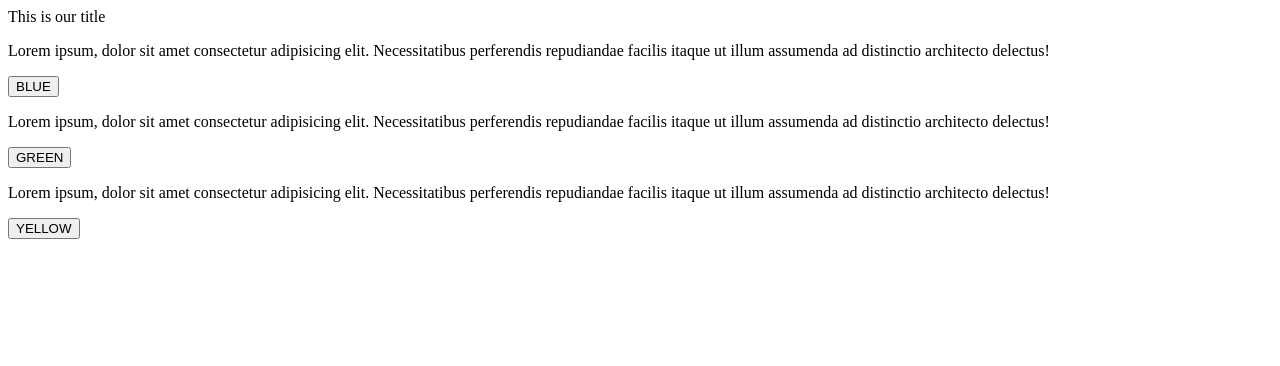
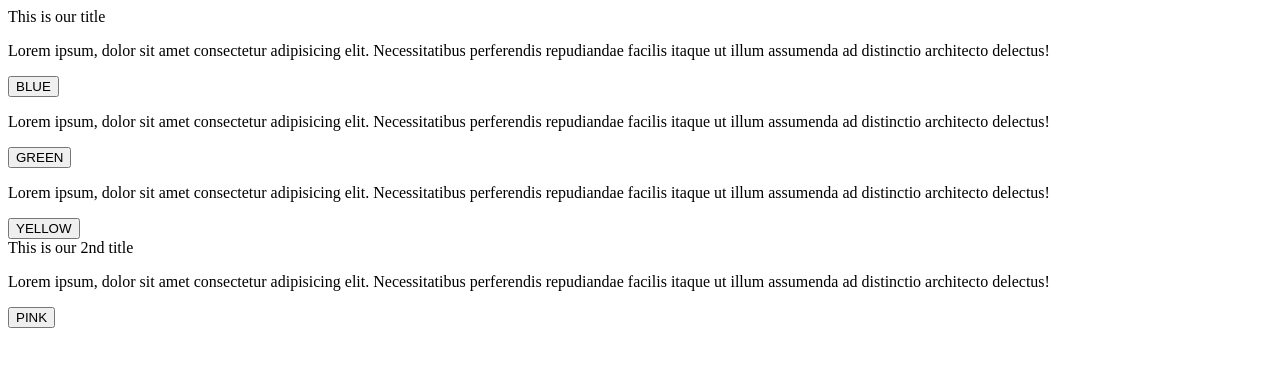
Before and after one commit to smithWEBtek/tower1, a plain HTML site: page index.html in a window 1280 px wide. Drawn offline with nearby package versions, Linux system fonts and the light colour scheme.

Commit message:
Additions on master branch
Must keep these. If you rebase, incorprate these into your code.

```diff
--- a/index.html
+++ b/index.html
@@ -25,6 +25,12 @@
         repudiandae facilis itaque ut illum assumenda ad distinctio architecto delectus!</p>
       <button class="bg3">YELLOW</button>
     </div>
+    <div class="content__title">This is our 2nd title</div>
+    <div class="content__body">
+      <p class="content__body--p4">Lorem ipsum, dolor sit amet consectetur adipisicing elit. Necessitatibus perferendis
+        repudiandae facilis itaque ut illum assumenda ad distinctio architecto delectus!</p>
+      <button class="bg4">PINK</button>
+    </div>
   </div>
   <script src="index.js"></script>
 </body>
--- a/index.js
+++ b/index.js
@@ -15,5 +15,8 @@ const bindListeners = () => {
     if (event.target.classList[0] == 'bg3') {
       $('p')[2].style["background-color"] = 'yellow'
     }
+    if (event.target.classList[0] == 'bg4') {
+      $('p')[3].style["background-color"] = 'pink'
+    }
   })
 }
--- a/style.scss
+++ b/style.scss
@@ -12,6 +12,10 @@
 
 .bg3 {
   background-color: rgba(255, 255, 0, 0.233);
+}
+
+.bg4 {
+  background-color: pink;
 }
 
 .content__title {
```
